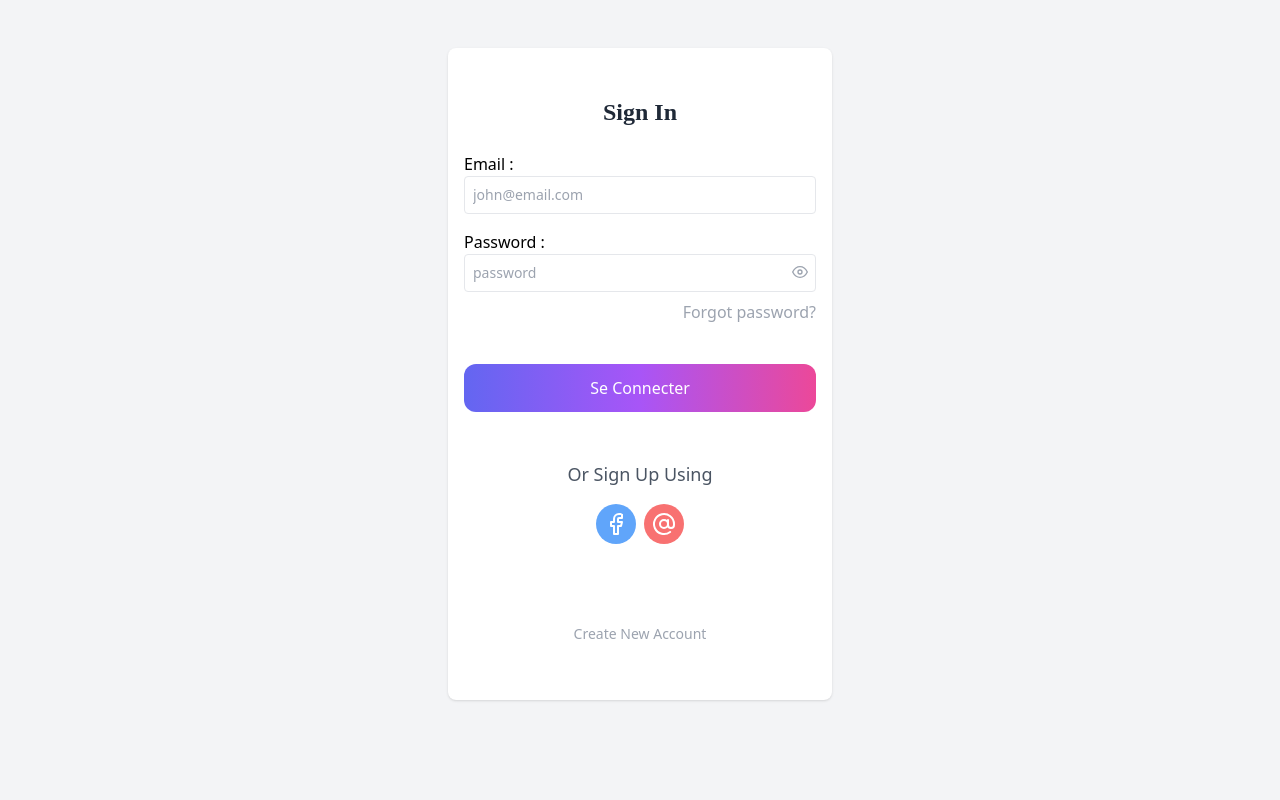
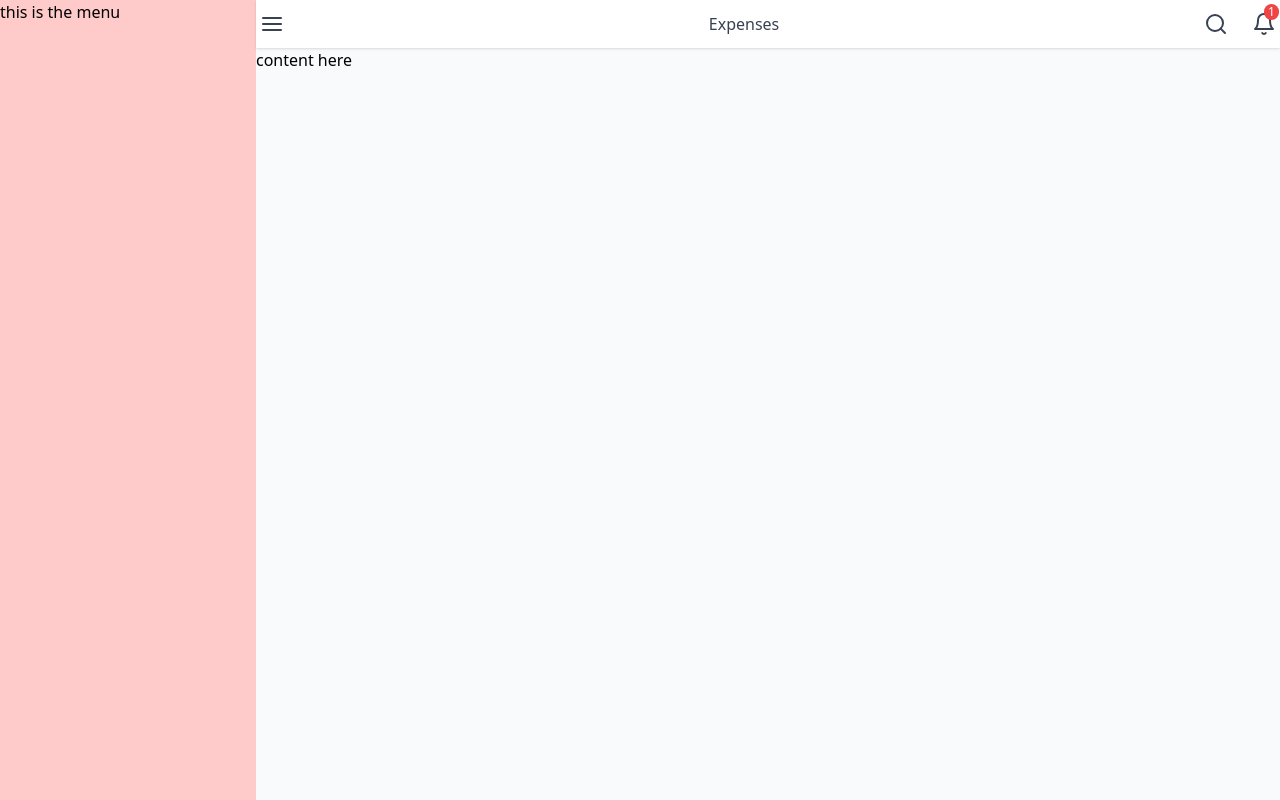
Before and after one commit to extensionmedia/reactjs-expenses, a React (Create React App) app: page / in a window 1280 px wide. Built offline with nearby package versions, Linux system fonts and the light colour scheme.

Commit message:
frontend start

```diff
--- a/src/App.js
+++ b/src/App.js
@@ -1,8 +1,9 @@
-import Login from "./pages/Auth/Login";
+import Main from "./layouts/Main";
+
 function App() {
   return (
     <div className="bg-gray-50 h-screen w-full">
-      <Login />
+      <Main />
     </div>
 
   );
--- /dev/null
+++ b/src/layouts/Main.jsx
@@ -0,0 +1,21 @@
+import React from 'react'
+import Menu from './Menu'
+import Topbar from './topbar/TopBar'
+
+const Main = () => {
+  return (
+    <main className='h-screen w-screen bg-gray-50 flex'>
+      <div className="w-64 bg-red-200">
+        <Menu />
+      </div>
+      <div className="flex-1 bg-gray-50">
+        <Topbar />
+        <div className="">
+           content here
+        </div>
+      </div>
+    </main>
+  )
+}
+
+export default Main
--- /dev/null
+++ b/src/layouts/Menu.jsx
@@ -0,0 +1,11 @@
+import React from 'react'
+
+const Menu = () => {
+  return (
+    <menu>
+        this is the menu
+    </menu>
+  )
+}
+
+export default Menu
--- /dev/null
+++ b/src/layouts/Nav.jsx
@@ -0,0 +1,11 @@
+import React from 'react'
+
+const Nav = () => {
+  return (
+    <nav>
+        this is the nav bar
+    </nav>
+  )
+}
+
+export default Nav
```
Also changed, not shown: src/layouts/topbar/BottomBar.jsx (renamed from src/components/topbar/BottomBar.jsx), src/layouts/topbar/Notifications/Notifications.jsx (renamed from src/components/topbar/Notifications/Notifications.jsx), src/layouts/topbar/Notifications/NotificationsItem.jsx (renamed from src/components/topbar/Notifications/NotificationsItem.jsx), src/layouts/topbar/Search/SearchBar.jsx (renamed from src/components/topbar/Search/SearchBar.jsx), src/layouts/topbar/Search/SearchResults.jsx (renamed from src/components/topbar/Search/SearchResults.jsx), src/layouts/topbar/Search/SearchResultsItem.jsx (renamed from src/components/topbar/Search/SearchResultsItem.jsx), src/layouts/topbar/TopBar.jsx (renamed from src/components/topbar/TopBar.jsx).
